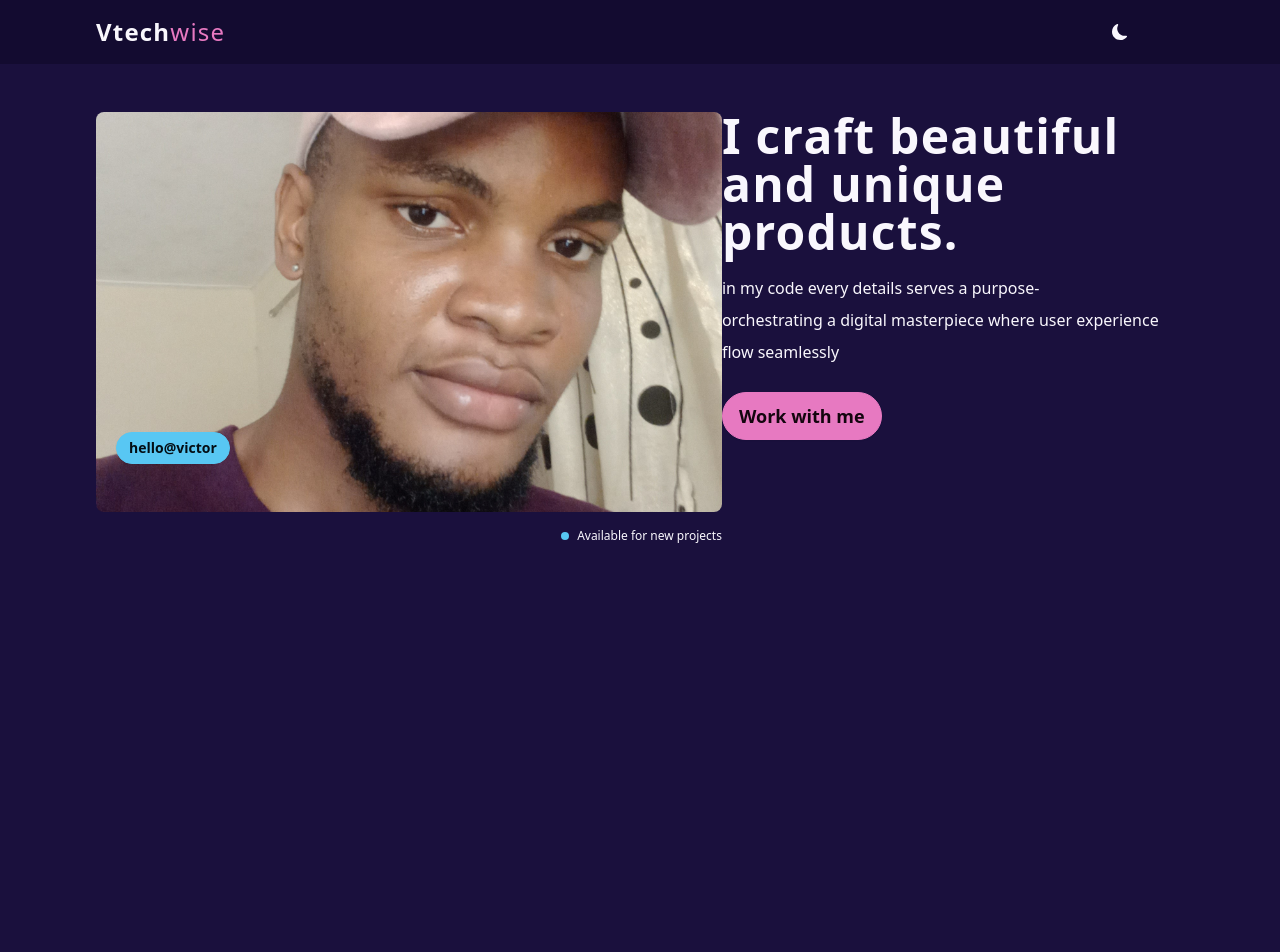
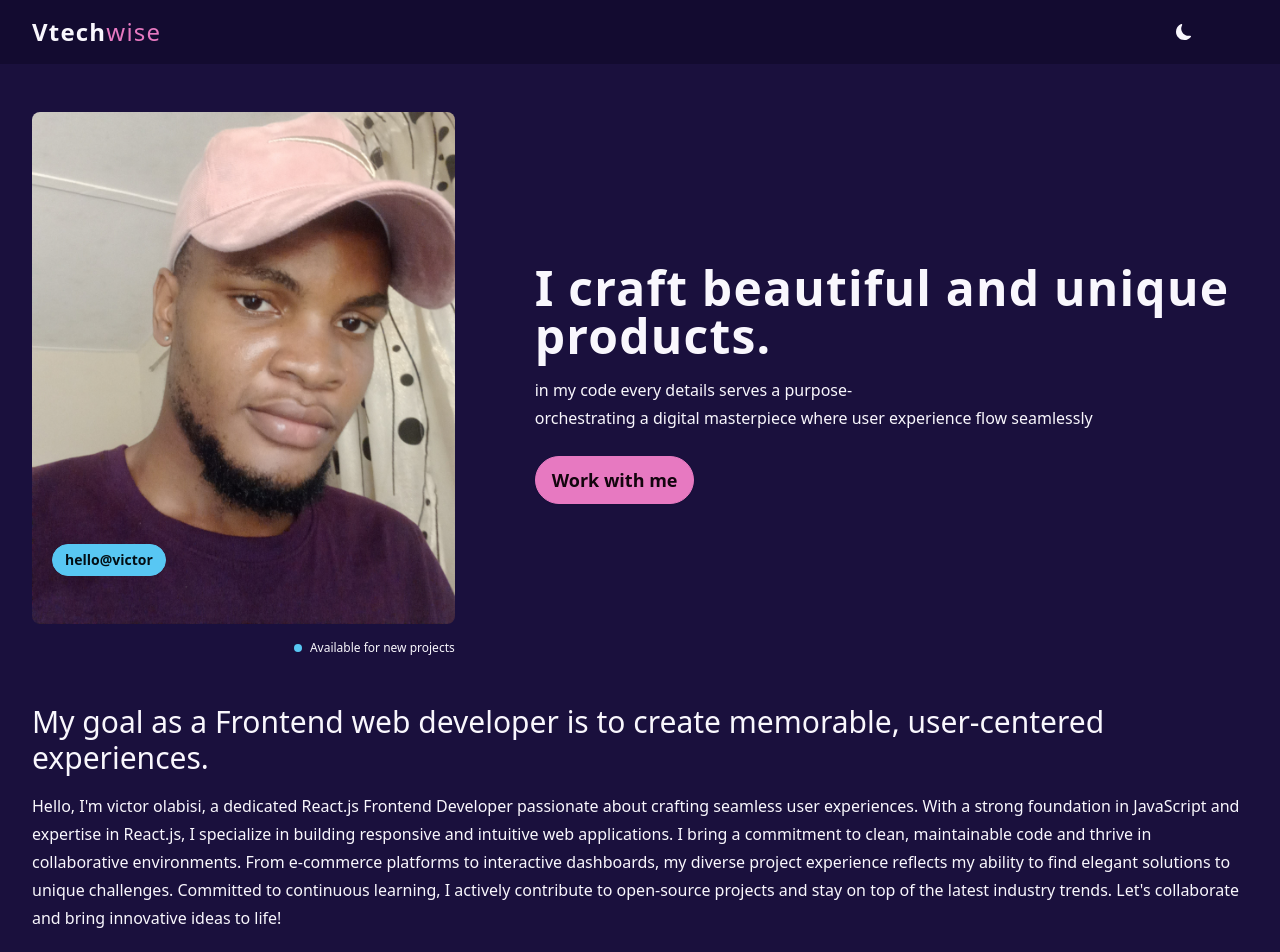
Before and after one commit to vtechwise/reactjs-portfolio, a React (Vite) app: page / in a window 1280 px wide. Shown: the top 952 px of the page. Before the commit the page ends 800 px from the top, so only its background shows below. Built offline with nearby package versions, Linux system fonts and the light colour scheme; some icons are missing.

Commit message:
hero section

```diff
--- a/src/component/Hero.jsx
+++ b/src/component/Hero.jsx
@@ -2,11 +2,12 @@ import portfolioImg from "../assets/portfolioImg.jpg";
 
 const Hero = () => {
   return (
-    <div className="flex flex-col gap-y-10 md:flex-row">
+    <>
+      <div className="flex flex-col gap-y-10 md:flex-row gap-x-20 items-center">
         <div className="rounded-lg relative">
           <img
             src={portfolioImg}
-          className="w-screen h-[25rem] object-cover rounded-lg"
+            className="w-screen md:w-[35rem] h-[25rem] md:h-[32rem] object-cover rounded-lg"
             alt=""
           />
           <button className="btn btn-secondary absolute btn- rounded-full left-5  btn-sm bottom-20">
@@ -14,21 +15,43 @@ const Hero = () => {
           </button>
           <p className="mt-4 flex justify-end items-center gap-x-2 text-xs text-content-neutral ">
             {" "}
-          <span className="h-2 w-2 bg-secondary rounded-full"></span>Available
-          for new projects
+            <span className="h-2 w-2 bg-secondary rounded-full"></span>
+            Available for new projects
           </p>
         </div>
         <div>
-        <h1 className="text-4xl md:text-5xl tracking-wide font-semibold">
+          <h1 className="text-4xl md:text-5xl lg:text-6xl tracking-wide font-semibold">
             I craft beautiful and unique products.
           </h1>
-        <p className="mt-4 leading-8">
+          <p className="mt-4 leading-7">
             in my code every details serves a purpose- <br /> orchestrating a
             digital masterpiece where user experience flow seamlessly{" "}
           </p>
-        <button className="btn mt-6 btn-primary  rounded-full text-lg  ">Work with me</button>
+          <button className="btn mt-6 btn-primary  rounded-full text-lg  ">
+            Work with me
+          </button>
         </div>
       </div>
+      <div className="mt-12">
+        <h2 className="text-3xl text-semibold">
+          My goal as a Frontend web developer is to create memorable,
+          user-centered experiences.
+        </h2>
+        <p className="mt-4 leading-7">
+          Hello, I'm victor olabisi, a dedicated React.js Frontend Developer
+          passionate about crafting seamless user experiences. With a strong
+          foundation in JavaScript and expertise in React.js, I specialize in
+          building responsive and intuitive web applications. I bring a
+          commitment to clean, maintainable code and thrive in collaborative
+          environments. From e-commerce platforms to interactive dashboards, my
+          diverse project experience reflects my ability to find elegant
+          solutions to unique challenges. Committed to continuous learning, I
+          actively contribute to open-source projects and stay on top of the
+          latest industry trends. Let's collaborate and bring innovative ideas
+          to life!{" "}
+        </p>
+      </div>
+    </>
   );
 };
 export default Hero;
--- a/src/index.css
+++ b/src/index.css
@@ -5,6 +5,6 @@
 
 @layer components {
     .align-element {
-        @apply max-w-6xl px-8 mx-auto
+        @apply max-w-7xl px-8 mx-auto
     }
 }
```
Lines whose indentation alone changed are shown as unchanged.
